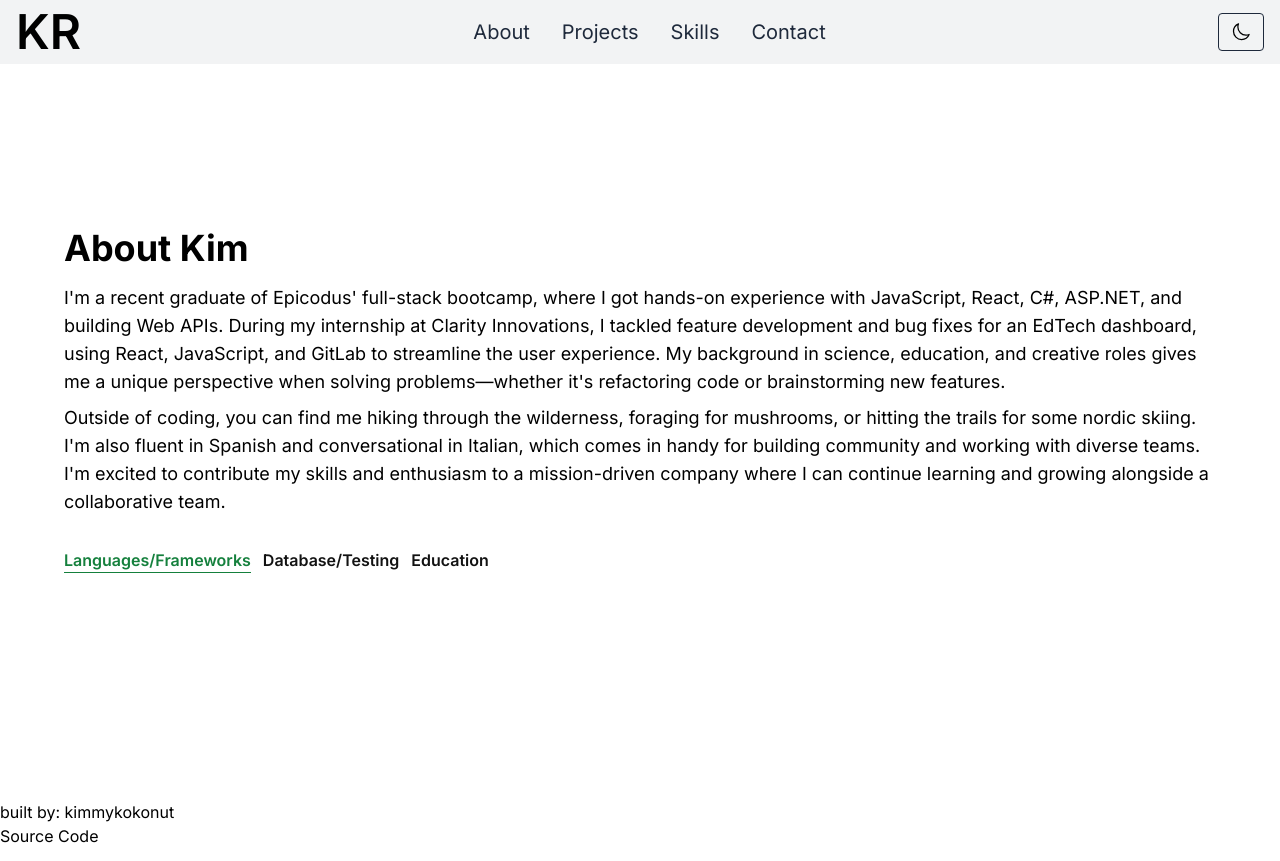
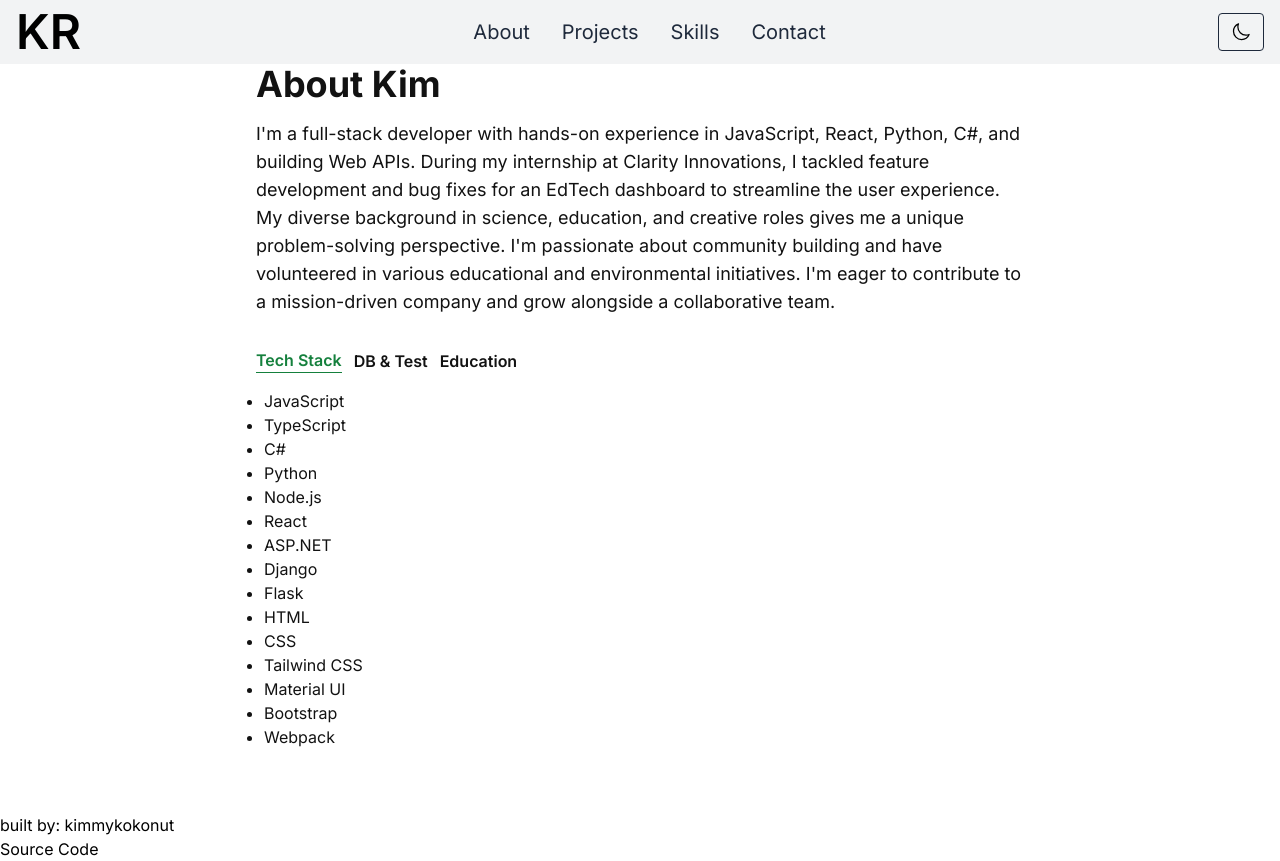
Before and after one commit to kimmykokonut/kimmykokonut.github.io, a Next.js app: page /about in a window 1280 px wide. Built offline with nearby package versions, Linux system fonts and the light colour scheme.

Commit message:
remove skills section and incorporate into about me

```diff
--- a/app/about/page.tsx
+++ b/app/about/page.tsx
@@ -2,6 +2,7 @@
 
 import { useState, useTransition } from "react";
 import TabButton from "@/components/TabButton";
+import { TAB_DATA } from "../data/tabData";
 
 export default function About() {
   const [tab, setTab] = useState("skills");
@@ -12,26 +13,27 @@ export default function About() {
       setTab(id);
     });
   };
+  const selectedTab = TAB_DATA.find((t) => t.id === tab);
 
   return (
     <section
       id="about"
       role="region"
       aria-labelledby="about-heading"
-      className="section-offset flex justify-center items-center min-h-screen dark:text-white"
+      className="text-[#121212] dark:text-white"
     >
-      <div className="border-slate-500 py-8 px-4 sm:py-16 xl:px-16">
+      <div className="border-slate-500 py-8 px-4 sm:py-16 xl:px-16 max-w-4xl mx-auto">
         <h2 className="text-4xl font-bold mb-4">About Kim</h2>
         <p className="text-base lg:text-lg leading-relaxed mb-2">
-          I'm a recent graduate of Epicodus' full-stack bootcamp, where I got hands-on experience with JavaScript, React, C#, ASP.NET, and building Web APIs. During my internship at Clarity Innovations, I tackled feature development and bug fixes for an EdTech dashboard, using React, JavaScript, and GitLab to streamline the user experience. My background in science, education, and creative roles gives me a unique perspective when solving problems—whether it's refactoring code or brainstorming new features.
-        </p>
-        <p className="text-base lg:text-lg leading-relaxed mb-4">
-          Outside of coding, you can find me hiking through the wilderness, foraging for mushrooms, or hitting the trails for some nordic skiing. I'm also fluent in Spanish and conversational in Italian, which comes in handy for building community and working with diverse teams. I'm excited to contribute my skills and enthusiasm to a mission-driven company where I can continue learning and growing alongside a collaborative team.
+          I'm a full-stack developer with hands-on experience in JavaScript, React, Python, C#, and building Web APIs. During my internship at Clarity Innovations, I tackled feature development and bug fixes for an EdTech dashboard to streamline the user experience. My diverse background in science, education, and creative roles gives me a unique problem-solving perspective. I'm passionate about community building and have volunteered in various educational and environmental initiatives. I'm eager to contribute to a mission-driven company and grow alongside a collaborative team.
         </p>
         <div className="flex flex-row mt-8">
-          <TabButton selectTab={() => handleTabChange("skills")} active={tab === "skills"}>{" "}Languages/Frameworks{" "}</TabButton>
-          <TabButton selectTab={() => handleTabChange("databaseTest")} active={tab === "databaseTest"}>{" "}Database/Testing{" "}</TabButton>
+          <TabButton selectTab={() => handleTabChange("skills")} active={tab === "skills"}>{" "}Tech Stack{" "}</TabButton>
+          <TabButton selectTab={() => handleTabChange("databaseTest")} active={tab === "databaseTest"}>{" "}DB & Test{" "}</TabButton>
           <TabButton selectTab={() => handleTabChange("education")} active={tab === "education"}>{" "}Education{" "}</TabButton>
+        </div>
+        <div className="mt-4">
+          {selectedTab ? selectedTab.content : <p>Content not found</p>}
         </div>
       </div>
     </section>
--- a/app/data/tabData.tsx
+++ b/app/data/tabData.tsx
@@ -1,9 +1,15 @@
-export const TAB_Data = [
+interface tabData {
+  title: string;
+  id: string;
+  content: JSX.Element;
+}
+
+export const TAB_DATA: tabData[] = [
   {
-    title: "Languages & Frameworks",
+    title: "Tech Stack",
     id: "skills",
     content: (
-      <ul>
+      <ul className="list-disc pl-2">
         <li>JavaScript</li>
         <li>TypeScript</li>
         <li>C#</li>
@@ -23,7 +29,7 @@ export const TAB_Data = [
     )
   },
   {
-    title: "Databases & Testing",
+    title: "DB & Test",
     id: "databaseTest",
     content: (
       <ul>
@@ -42,12 +48,17 @@ export const TAB_Data = [
     title: "Education",
     id: "education",
     content: (
+      <div>
         <ul>
           <li>Certificate: Web & Mobile Development</li>
           <li>Epicodus full-stack bootcamp, Portland, OR</li>
+        </ul>
+        <br />
+        <ul>
           <li>B.S. Natural Resources Management & Engineering</li>
           <li>University of Connecticut, Storrs</li>
         </ul>
+      </div>
     )
   }
 ]
--- a/app/page.tsx
+++ b/app/page.tsx
@@ -1,7 +1,6 @@
 import Hero from "./home/page";
 import About from "./about/page";
 import Projects from "./projects/page";
-import Skills from "./skills/page";
 import Contact from "./contact/page";
 
 export default function Home() {
@@ -11,7 +10,6 @@ export default function Home() {
         <Hero />
         <About />
         <Projects />
-        <Skills />
         <Contact />
       </div>
     </main>
--- a/app/skills/page.tsx
+++ /dev/null
@@ -1,57 +0,0 @@
-"use client"
-
-import Card from "@/components/Card";
-
-const Skills = () => {
-  return (
-    <section id="skills" role="region" aria-label="Skills">
-      <Card
-        background="linear-gradient(135deg, #f6d365 0%, #fda085 100%)"
-        color="#333"
-        width="90%"
-        maxWidth="600px"
-        padding="2rem"
-        margin="5rem auto"
-        border="none"
-        borderRadius="10px"
-        boxShadow="0 4px 12px rgba(0, 0, 0, 0.1)"
-      >
-          <h4>Languages</h4>
-          <span className="skill">JavaScript</span>
-          <span className="skill">TypeScript</span>
-          <span className="skill">C#</span>
-          <span className="skill">Python</span>
-          <h4>Frameworks</h4>
-          <span className="skill">Node.js</span>
-          <span className="skill">React</span>
-          <span className="skill">Redux</span>
-          <span className="skill">ASP.NET</span>
-          <span className="skill">Django</span>
-          <span className="skill">Flask</span>
-          <h4>Libraries</h4>
-          <span className="skill">Bootstrap</span>
-          <span className="skill">Material UI</span>
-          <span className="skill">Webpack</span>
-          <span className="skill">Firebase</span>
-          <h4>Databases</h4>
-          <span className="skill">MySQL</span>
-          <span className="skill">Firestore (NoSql)</span>
-          <span className="skill">PostgreSQL</span>
-          <span className="skill">SQLite</span>
-          <h4>Other Web Technologies</h4>
-          <span className="skill">HTML</span>
-          <span className="skill">CSS</span>
-          <h4>Testing</h4>
-          <span className="skill">MSTest</span>
-          <span className="skill">Jest</span>
-          <span className="skill">Unittest</span>
-          <h4>Version Control</h4>
-          <span className="skill">Git</span>
-          <h4>Other Languages</h4>
-          <span className="skill">Spanish</span>
-          <span className="skill">Italian</span>
-      </Card>
-  </section >
-  );
-};
-export default Skills;
```
Lines whose indentation alone changed are shown as unchanged.
